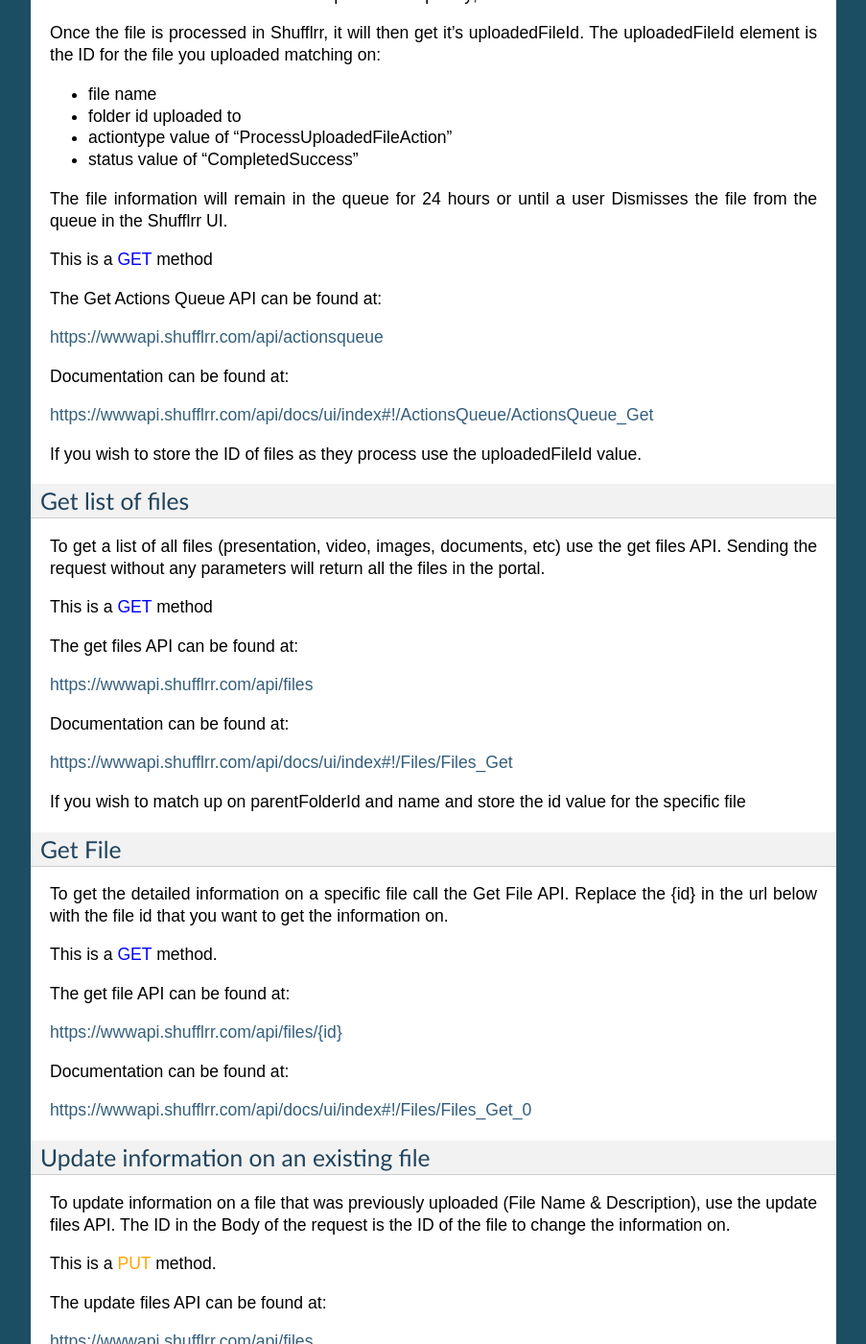
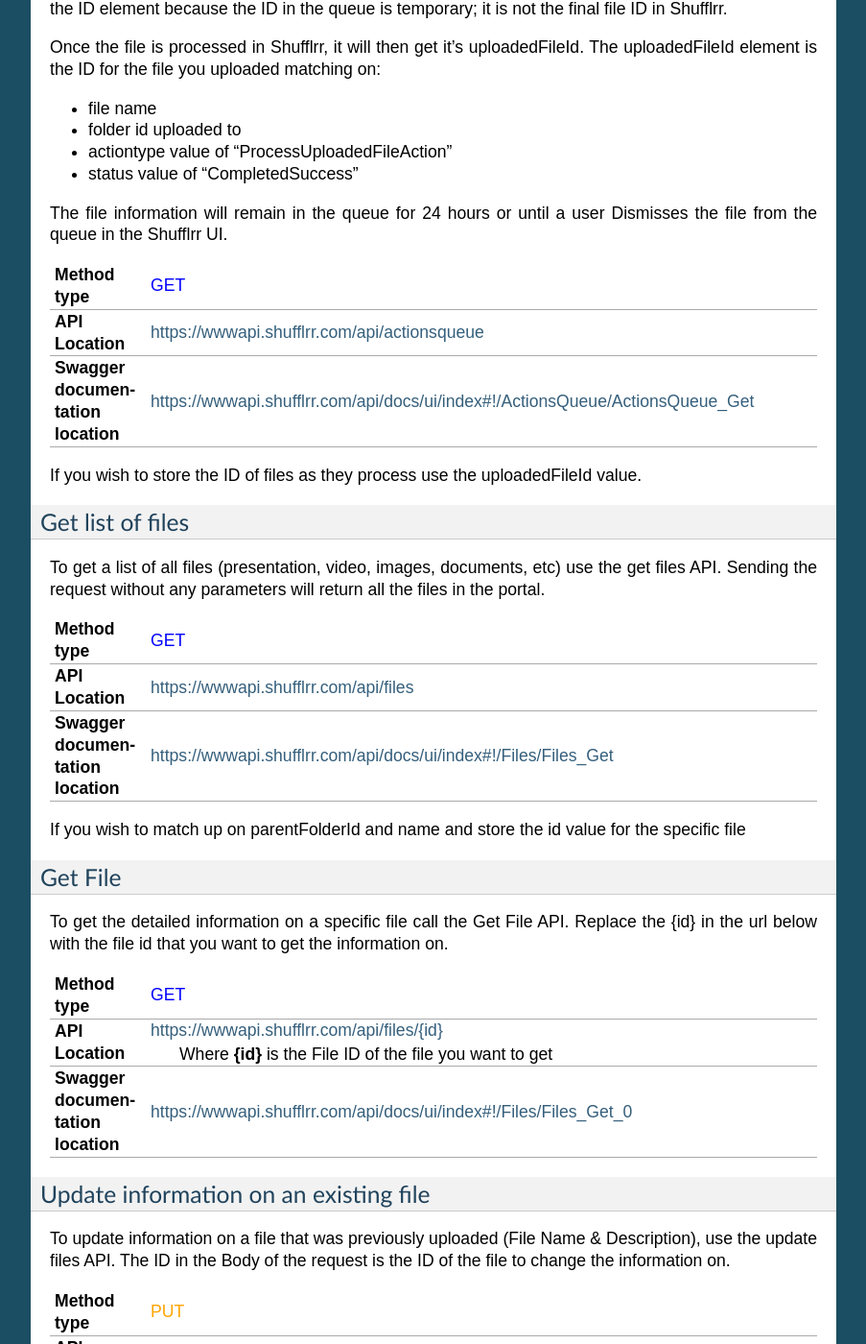
Before and after one commit to shufflrr/docs, a Sphinx documentation site: the page built from docs/source/summary.rst, in a window 1280 px wide and 1400 px high, scrolled down 14813 px. Shown: the whole window at 96% size, without its empty margins (198-1101 px from the left). Built offline with Sphinx 7.4.7, drawn with Linux system fonts in a browser that asks for light colours; some of the changed text lies outside the part shown.

Commit message:
Updated to add tables to all API sections for the Method Type, API location, & API Swagger documentation location

```diff
--- a/docs/source/summary.rst
+++ b/docs/source/summary.rst
@@ -281,17 +281,18 @@
 
 To get a list of all Folders in the Shufflrr portal use the All Folders API.
 
-This is a :blue:`GET` method
+.. list-table::
+   :header-rows: 0
+   :widths: 10 70
 
-The All Folders API can be found at:
-
-`https://wwwapi.shufflrr.com/api/folders/all`__
+   *  -  **Method type**
+      -  :blue:`GET`
+   *  -  **API Location**
+      -  `https://wwwapi.shufflrr.com/api/folders/all`__
+   *  -  **Swagger documentation location**
+      -  `https://wwwapi.shufflrr.com/api/docs/ui/index#!/Folders/Folders_All`__
 
 .. __: https://wwwapi.shufflrr.com/api/folders/all
-
-Documentation can be found at:
-
-`https://wwwapi.shufflrr.com/api/docs/ui/index#!/Folders/Folders_All`__
 
 .. __: https://wwwapi.shufflrr.com/api/docs/ui/index#!/Folders/Folders_All
 
@@ -302,17 +303,18 @@
 
 To create a new folder in Shufflrr call the Create Folder API.  Make sure to set the parentFolderId to the Folder ID that want the new folder created in.
 
-This is a :green:`POST` method
+.. list-table::
+   :header-rows: 0
+   :widths: 10 70
 
-The Create Folder API can be found at:
-
-`https://wwwapi.shufflrr.com/api/folders`__
+   *  -  **Method type**
+      -  :green:`POST`
+   *  -  **API Location**
+      -  `https://wwwapi.shufflrr.com/api/folders`__
+   *  -  **Swagger documentation location**
+      -  `https://wwwapi.shufflrr.com/api/docs/ui/index#!/Folders/Folders_Post`__
 
 .. __: https://wwwapi.shufflrr.com/api/folders
-
-Documentation can be found at:
-
-`https://wwwapi.shufflrr.com/api/docs/ui/index#!/Folders/Folders_Post`__
 
 .. __: https://wwwapi.shufflrr.com/api/docs/ui/index#!/Folders/Folders_Post
 
@@ -372,38 +374,40 @@
 
 To get information all of the contents of a folder (sub folders and files) call the Get Folder Contents API.
 
-This is a :blue:`GET` method
+.. list-table::
+   :header-rows: 0
+   :widths: 10 70
 
-The Get Folder Contents API can be found at:
-
-`https://wwwapi.shufflrr.com/api/folders/{id}/contents`__
+   *  -  **Method type**
+      -  :blue:`GET`
+   *  -  **API Location**
+      -  `https://wwwapi.shufflrr.com/api/folders/{id}/contents`__
+          Where **{id}** is the Folder ID to get the contents of
+   *  -  **Swagger documentation location**
+      -  `https://wwwapi.shufflrr.com/api/docs/ui/index#!/Folders/Folders_Contents`__
 
 .. __: https://wwwapi.shufflrr.com/api/folders/{id}/contents
 
-Where **{id}** is the Folder ID to get the contents of
+.. __: https://wwwapi.shufflrr.com/api/docs/ui/index#!/Folders/Folders_Contents
 
-Documentation can be found at:
-
-`https://wwwapi.shufflrr.com/api/docs/ui/index#!/Folders/Folders_Contents`__
-
-.. __: https://wwwapi.shufflrr.com/api/docs/ui/index#!/Folders/Folders_Contents
 
 Update existing folder name
 ~~~~~~~~~~~~~~~~~~~~~~~~~~~~
 
 To rename an existing folder to another name use the folders API.  The ID is the ID of the folder you are looking to rename.
 
-This is a :orange:`PUT` method.
+.. list-table::
+   :header-rows: 0
+   :widths: 10 70
 
-The folders API can be found at:
-
-`https://wwwapi.shufflrr.com/api/folders`__
+   *  -  **Method type**
+      -  :orange:`PUT`
+   *  -  **API Location**
+      -  `https://wwwapi.shufflrr.com/api/folders`__
+   *  -  **Swagger documentation location**
+      -  `https://wwwapi.shufflrr.com/api/docs/ui/index#!/Folders/Folders_Put`__
 
 .. __: https://wwwapi.shufflrr.com/api/folders
-
-Documentation can be found at:
-
-`https://wwwapi.shufflrr.com/api/docs/ui/index#!/Folders/Folders_Put`__
 
 .. __: https://wwwapi.shufflrr.com/api/docs/ui/index#!/Folders/Folders_Put
 
@@ -424,17 +428,19 @@
 
 To move a folder and all its contents use the Folder Move API.  You will need to replace the {id} in the URL path with ID of the folder you want to move.  The request body will contain just the ID of the folder you want the folder you are moving to be under.
 
-This is a :green:`POST` method
+.. list-table::
+   :header-rows: 0
+   :widths: 10 70
 
-The move folder API can be found at:
-
-`https://wwwapi.shufflrr.com/api/folders/{id}/move`__
+   *  -  **Method type**
+      -  :green:`POST`
+   *  -  **API Location**
+      -  `https://wwwapi.shufflrr.com/api/folders/{id}/move`__
+	      Where **{id}** is the Folder ID of the folder to move
+   *  -  **Swagger documentation location**
+      -  `https://wwwapi.shufflrr.com/api/docs/ui/index#!/Folders/Folders_Move`__
 
 .. __: https://wwwapi.shufflrr.com/api/folders/{id}/move
-
-Documentation can be found at:
-
-`https://wwwapi.shufflrr.com/api/docs/ui/index#!/Folders/Folders_Move`__
 
 .. __: https://wwwapi.shufflrr.com/api/docs/ui/index#!/Folders/Folders_Move
 
@@ -464,17 +470,19 @@
 
 To remove a folder and all its contents use the folder delete method.  The id in the path will be the ID of the folder you want to remove (retrieved from one of the previous calls in Get list of folders section).
 
-This is a :red:`DELETE` method
+.. list-table::
+   :header-rows: 0
+   :widths: 10 70
 
-The delete folder API can be found at:
-
-`https://wwwapi.shufflrr.com/api/folders/{id}`__
+   *  -  **Method type**
+      -  :red:`DELETE`
+   *  -  **API Location**
+      -  `https://wwwapi.shufflrr.com/api/folders/{id}`__
+	     Where **{id}** is the Folder ID of the folder to remove
+   *  -  **Swagger documentation location**
+      -  `https://wwwapi.shufflrr.com/api/docs/ui/index#!/Folders/Folders_Delete`__
 
 .. __: https://wwwapi.shufflrr.com/api/folders/{id}
-
-Documentation can be found at:
-
-`https://wwwapi.shufflrr.com/api/docs/ui/index#!/Folders/Folders_Delete`__
 
 .. __: https://wwwapi.shufflrr.com/api/docs/ui/index#!/Folders/Folders_Delete
 
@@ -507,17 +515,19 @@
 
 Shufflrr uses the Windows method of file management.  When a file is uploaded to a folder and it has the same filename and extension it will be considered an update to the file.  For updating an existing file this same method will be used to upload the file to update to the same folder it exists in with the same filename.
 
-This is a :green:`POST` method
+.. list-table::
+   :header-rows: 0
+   :widths: 10 70
 
-The folder upload API can be found at:
-
-`https://wwwapi.shufflrr.com/api/folders/{id}/upload`__
+   *  -  **Method type**
+      -  :green:`POST`
+   *  -  **API Location**
+      -  `https://wwwapi.shufflrr.com/api/folders/{id}/upload`__
+	     Where **{id}** is the Folder ID of the folder to upload to
+   *  -  **Swagger documentation location**
+      -  `https://wwwapi.shufflrr.com/api/docs/ui/index#!/Folders/Folders_Upload`__
 
 .. __: https://wwwapi.shufflrr.com/api/folders/{id}/upload
-
-Documentation can be found at:
-
-`https://wwwapi.shufflrr.com/api/docs/ui/index#!/Folders/Folders_Upload`__
 
 .. __: https://wwwapi.shufflrr.com/api/docs/ui/index#!/Folders/Folders_Upload
 
@@ -574,17 +584,18 @@
 
 The file information will remain in the queue for 24 hours or until a user Dismisses the file from the queue in the Shufflrr UI.
 
-This is a :blue:`GET` method
+.. list-table::
+   :header-rows: 0
+   :widths: 10 70
 
-The Get Actions Queue API can be found at:
-
-`https://wwwapi.shufflrr.com/api/actionsqueue`__
+   *  -  **Method type**
+      -  :blue:`GET`
+   *  -  **API Location**
+      -  `https://wwwapi.shufflrr.com/api/actionsqueue`__
+   *  -  **Swagger documentation location**
+      -  `https://wwwapi.shufflrr.com/api/docs/ui/index#!/ActionsQueue/ActionsQueue_Get`__
 
 .. __: https://wwwapi.shufflrr.com/api/actionsqueue
-
-Documentation can be found at:
-
-`https://wwwapi.shufflrr.com/api/docs/ui/index#!/ActionsQueue/ActionsQueue_Get`__
 
 .. __: https://wwwapi.shufflrr.com/api/docs/ui/index#!/ActionsQueue/ActionsQueue_Get
 
@@ -595,17 +606,18 @@
 
 To get a list of all files (presentation, video, images, documents, etc) use the get files API.  Sending the request without any parameters will return all the files in the portal.
 
-This is a :blue:`GET` method
+.. list-table::
+   :header-rows: 0
+   :widths: 10 70
 
-The get files API can be found at:
-
-`https://wwwapi.shufflrr.com/api/files`__
+   *  -  **Method type**
+      -  :blue:`GET`
+   *  -  **API Location**
+      -  `https://wwwapi.shufflrr.com/api/files`__
+   *  -  **Swagger documentation location**
+      -  `https://wwwapi.shufflrr.com/api/docs/ui/index#!/Files/Files_Get`__
 
 .. __: https://wwwapi.shufflrr.com/api/files
-
-Documentation can be found at:
-
-`https://wwwapi.shufflrr.com/api/docs/ui/index#!/Files/Files_Get`__
 
 .. __: https://wwwapi.shufflrr.com/api/docs/ui/index#!/Files/Files_Get
 
@@ -616,17 +628,19 @@
 
 To get the detailed information on a specific file call the Get File API.  Replace the {id} in the url below with the file id that you want to get the information on.
 
-This is a :blue:`GET` method.
+.. list-table::
+   :header-rows: 0
+   :widths: 10 70
 
-The get file API can be found at:
-
-`https://wwwapi.shufflrr.com/api/files/{id}`__
+   *  -  **Method type**
+      -  :blue:`GET`
+   *  -  **API Location**
+      -  `https://wwwapi.shufflrr.com/api/files/{id}`__
+	     Where **{id}** is the File ID of the file you want to get
+   *  -  **Swagger documentation location**
+      -  `https://wwwapi.shufflrr.com/api/docs/ui/index#!/Files/Files_Get_0`__
 
 .. __: https://wwwapi.shufflrr.com/api/files/{id}
-
-Documentation can be found at:
-
-`https://wwwapi.shufflrr.com/api/docs/ui/index#!/Files/Files_Get_0`__
 
 .. __: https://wwwapi.shufflrr.com/api/docs/ui/index#!/Files/Files_Get_0
 
@@ -635,17 +649,18 @@
 
 To update information on a file that was previously uploaded (File Name & Description), use the update files API.  The ID in the Body of the request is the ID of the file to change the information on.
 
-This is a :orange:`PUT` method.
+.. list-table::
+   :header-rows: 0
+   :widths: 10 70
 
-The update files API can be found at:
-
-`https://wwwapi.shufflrr.com/api/files`__
+   *  -  **Method type**
+      -  :orange:`PUT`
+   *  -  **API Location**
+      -  `https://wwwapi.shufflrr.com/api/files`__
+   *  -  **Swagger documentation location**
+      -  `https://wwwapi.shufflrr.com/api/docs/ui/index#!/Files/Files_Put`__
 
 .. __: https://wwwapi.shufflrr.com/api/files
-
-Documentation can be found at:
-
-`https://wwwapi.shufflrr.com/api/docs/ui/index#!/Files/Files_Put`__
 
 .. __: https://wwwapi.shufflrr.com/api/docs/ui/index#!/Files/Files_Put
 
@@ -667,17 +682,18 @@
 
 To move a file into a different folder, use the move files API
 
-This is a :green:`POST` method.
+.. list-table::
+   :header-rows: 0
+   :widths: 10 70
 
-The move files API can be found at:
-
-`https://wwwapi.shufflrr.com/api/files/move`__
+   *  -  **Method type**
+      -  :green:`POST`
+   *  -  **API Location**
+      -  `https://wwwapi.shufflrr.com/api/files/move`__
+   *  -  **Swagger documentation location**
+      -  `https://wwwapi.shufflrr.com/api/docs/ui/index#!/Files/Files_Move`__
 
 .. __: https://wwwapi.shufflrr.com/api/files/move
-
-Documentation can be found at:
-
-`https://wwwapi.shufflrr.com/api/docs/ui/index#!/Files/Files_Move`__
 
 .. __: https://wwwapi.shufflrr.com/api/docs/ui/index#!/Files/Files_Move
 
@@ -705,17 +721,19 @@
 
 To download a file from Shufflrr use the files download API.  Replace the {id} in the URL below with the ID of the file you want to download.
 
-This is a :blue:`GET` method.
+.. list-table::
+   :header-rows: 0
+   :widths: 10 70
 
-The files download API can be found at:
-
-`https://wwwapi.shufflrr.com/api/files/{id}/download`__
+   *  -  **Method type**
+      -  :blue:`GET`
+   *  -  **API Location**
+      -  `https://wwwapi.shufflrr.com/api/files/{id}/download`__
+	     Where **{id}** is the File ID of the file you wish to download
+   *  -  **Swagger documentation location**
+      -  `https://wwwapi.shufflrr.com/api/docs/ui/index#!/Files/Files_Download`__
 
 .. __: https://wwwapi.shufflrr.com/api/files/{id}/download
-
-Documentation can be found at:
-
-`https://wwwapi.shufflrr.com/api/docs/ui/index#!/Files/Files_Download`__
 
 .. __: https://wwwapi.shufflrr.com/api/docs/ui/index#!/Files/Files_Download
 
@@ -726,17 +744,19 @@
 
 If you wish to remove the file immediately send in an empty request body.  If you wish to set an expiry date on the file instead, set the fields value in the request to the ID of the file (or a comma separated list of files) you want to set an expiry Date on and set the expiryDate value to the date you want Shufflrr to automatically expire the file(s) on.
 
-This is a :red:`DELETE` method
+.. list-table::
+   :header-rows: 0
+   :widths: 10 70
 
-The delete files API can be found at:
-
-`https://wwwapi.shufflrr.com/api/files/{id}`__
+   *  -  **Method type**
+      -  :red:`DELETE`
+   *  -  **API Location**
+      -  `https://wwwapi.shufflrr.com/api/files/{id}`__
+	     Where **{id}** is the File ID of the File you wish to remove
+   *  -  **Swagger documentation location**
+      -  `https://wwwapi.shufflrr.com/api/docs/ui/index#!/Files/Files_Delete_0`__
 
 .. __: https://wwwapi.shufflrr.com/api/files/{id}
-
-Documentation can be found at:
-
-`https://wwwapi.shufflrr.com/api/docs/ui/index#!/Files/Files_Delete_0`__
 
 .. __: https://wwwapi.shufflrr.com/api/docs/ui/index#!/Files/Files_Delete_0
 
@@ -771,16 +791,18 @@
 
 To get information on all the slides of a specific presentation use the Presentation Slides API.  Replace the {id} in the url below with the file id of the presentation you want the slide information of.
 
-This is a :blue:`GET` method.
+.. list-table::
+   :header-rows: 0
+   :widths: 10 70
 
-The get file API can be found at:
-
-`https://wwwapi.shufflrr.com/api/presentations/{id}/slides`__
+   *  -  **Method type**
+      -  :blue:`GET`
+   *  -  **API Location**
+      -  `https://wwwapi.shufflrr.com/api/presentations/{id}/slides`__
+	     Where **{id}** is the File ID of the Presentation you wish to get the slides of
+   *  -  **Swagger documentation location**
+      -  `https://wwwapi.shufflrr.com/api/docs/ui/index#!/Presentations/Presentations_Slides`__
 
 .. __: https://wwwapi.shufflrr.com/api/presentations/{id}/slides
 
-Documentation can be found at:
-
-`https://wwwapi.shufflrr.com/api/docs/ui/index#!/Presentations/Presentations_Slides`__
-
 .. __: https://wwwapi.shufflrr.com/api/docs/ui/index#!/Presentations/Presentations_Slides
```
